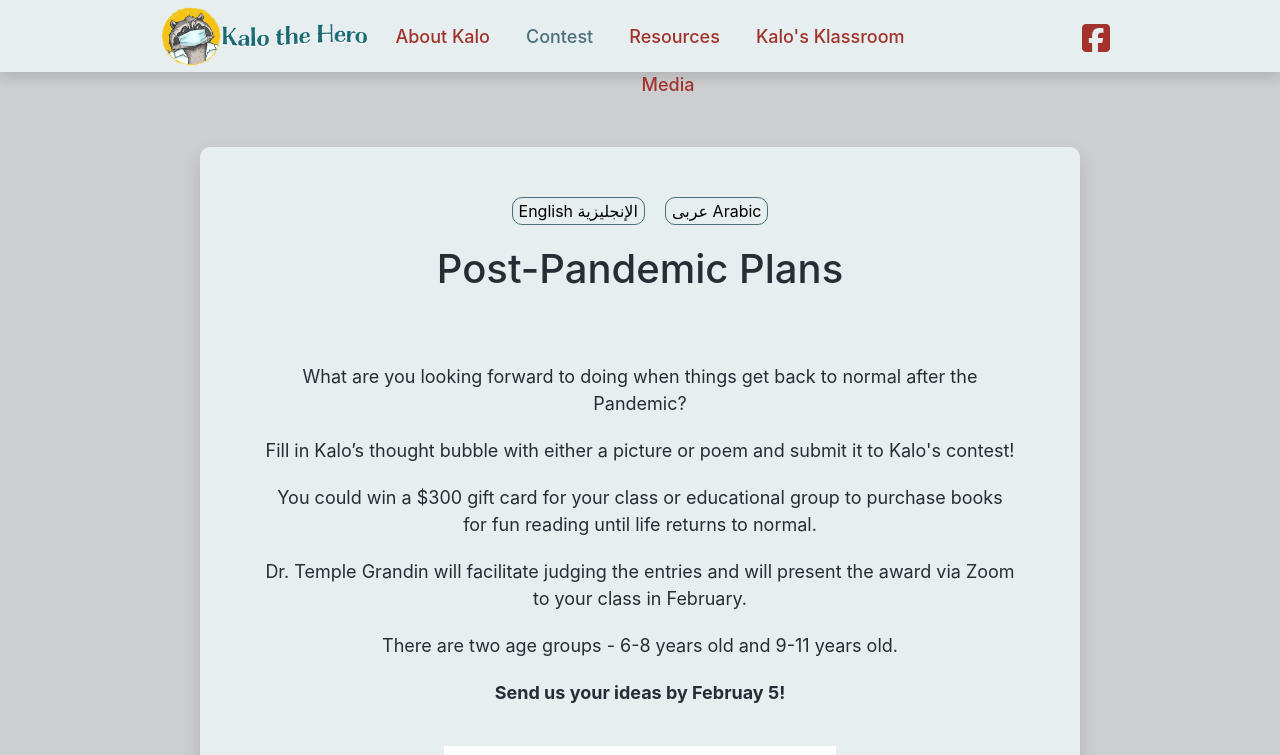
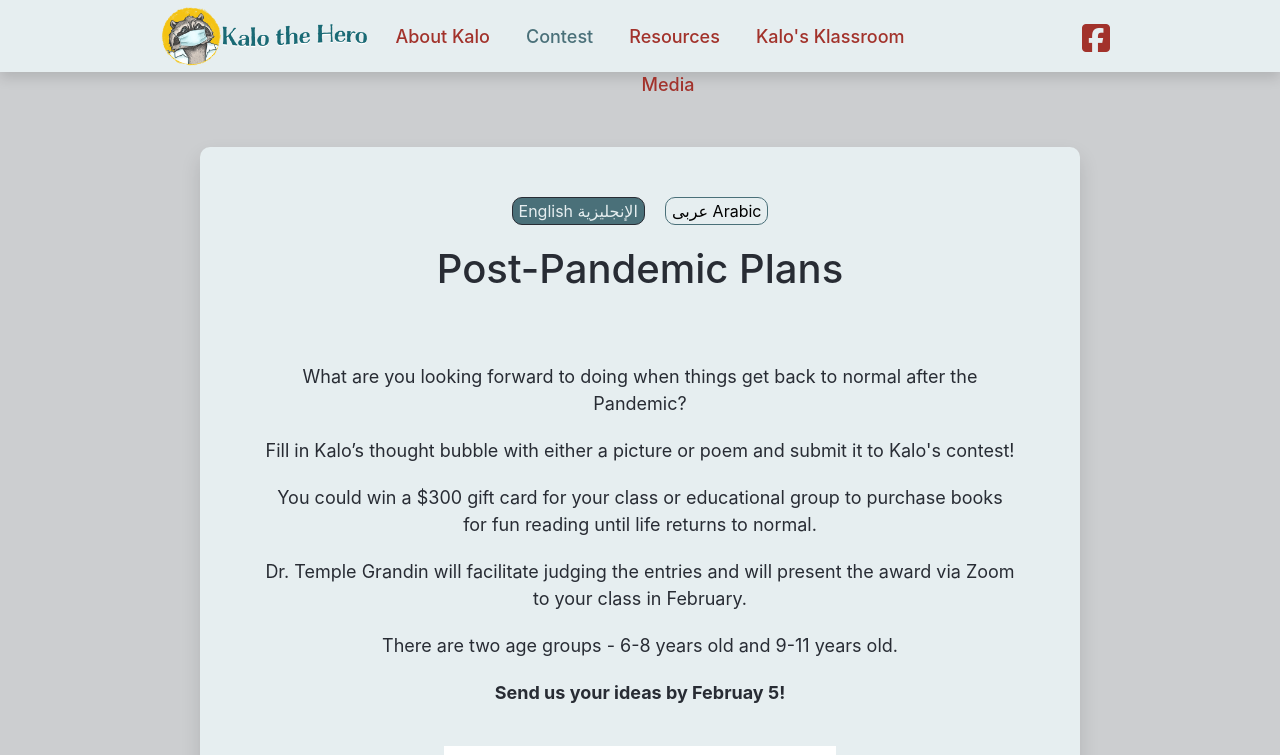
Before and after one commit to dvavs/kalothehero, a React (Create React App) app: page /contest in a window 1280 px wide. Shown: the top 755 px of the page. Built offline with nearby package versions, Linux system fonts and the light colour scheme.

Commit message:
Default to English contest page on initial load

```diff
--- a/src/components/Nav/index.js
+++ b/src/components/Nav/index.js
@@ -97,7 +97,7 @@ function Nav(props) {
                         </li>
                         <li>
                             <Link to='/contest' className='nav-block' onClick={closeDdNav}>
-                                <div className={page === `about` ? 'nav-btn-active' : 'nav-btn'}>
+                                <div className={page === `contest` ? 'nav-btn-active' : 'nav-btn'}>
                                     <p>Contest</p>
                                 </div>
                             </Link>
--- a/src/pages/Contest/index.js
+++ b/src/pages/Contest/index.js
@@ -25,7 +25,7 @@ import kaloPortrait from '../../assets/images/contest/kalo'
 class Contest extends React.Component {
 
     state = {
-        lang: this.props.i18n.language,
+        lang: this.props.i18n.language ==='ar' ? 'ar' : 'en',
         t: this.props.t,
         i18n: this.props.i18n
     };
```
